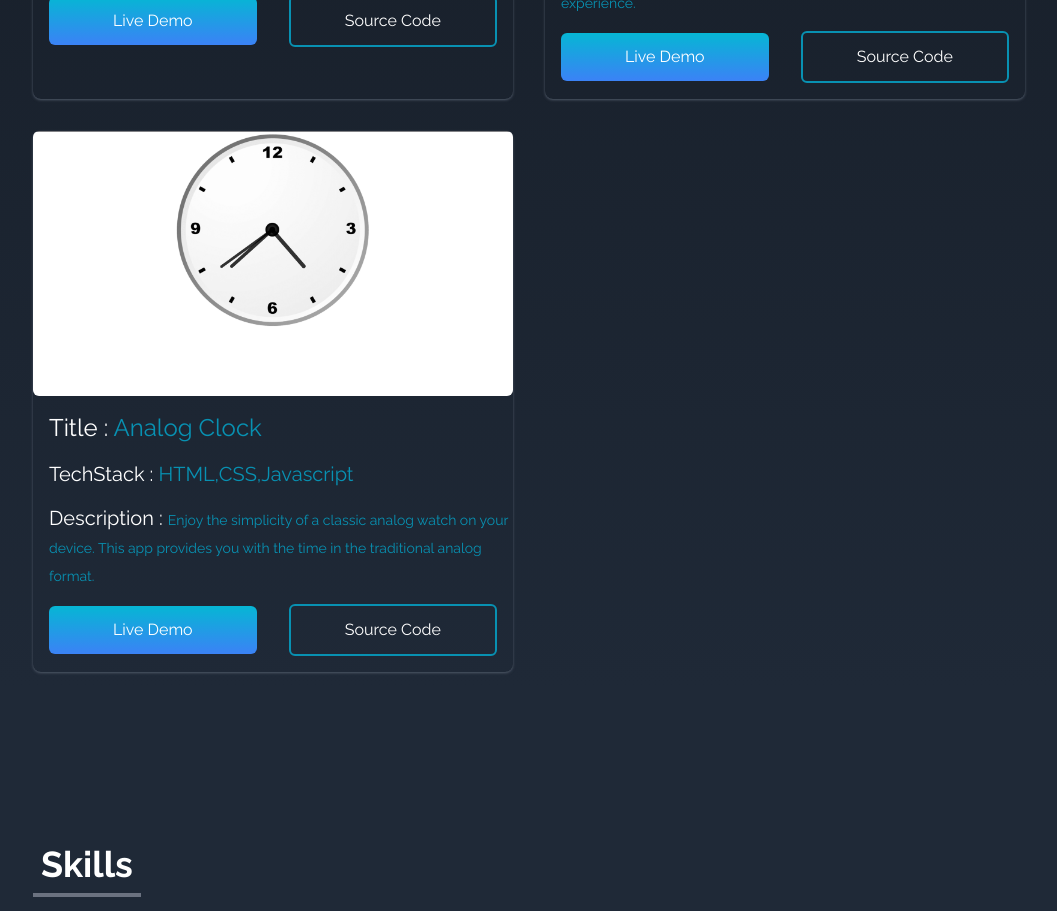
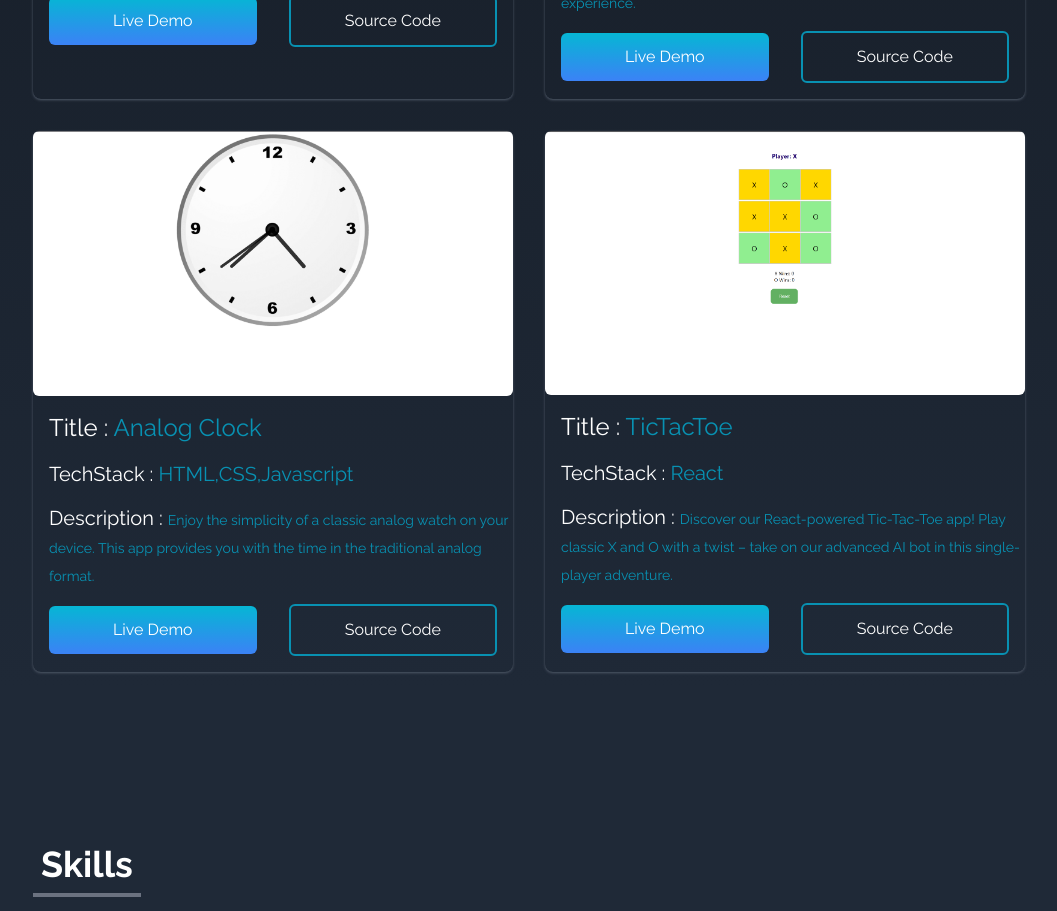
Before and after one commit to Yash0125/portfolio, a React (Create React App) app: page / in a window 1280 px wide. Shown: the part 4600-5511 px from the top of the page, without its empty margins (111-1168 px from the left). Built offline with nearby package versions, Linux system fonts and the light colour scheme.

Commit message:
feat : project12 added

```diff
--- a/src/components/Projects.jsx
+++ b/src/components/Projects.jsx
@@ -10,6 +10,7 @@ import project8 from "../image/project8.png";
 import project9 from "../image/project9.png";
 import project10 from "../image/project10.png";
 import project11 from "../image/project11.png";
+import project12 from "../image/project12.png";
 
 const Projects = () => {
   const project = [
@@ -112,6 +113,15 @@ const Projects = () => {
       liveDemo: "https://analog-clock-javascript-css.netlify.app/",
       sourceCode: "https://github.com/Yash0125/clock",
     },
+    {
+      id: 12,
+      src: project12,
+      title: "TicTacToe",
+      techStack: "React",
+      description:"Discover our React-powered Tic-Tac-Toe app! Play classic X and O with a twist – take on our advanced AI bot in this single-player adventure.",
+      liveDemo: "https://tic-tac-toe-react-js-hooks.netlify.app/",
+      sourceCode: "https://github.com/Yash0125/tic-tac-toe",
+    },
   ];
   return (
     <div
```
Also changed, not shown: src/image/project12.png (added).
